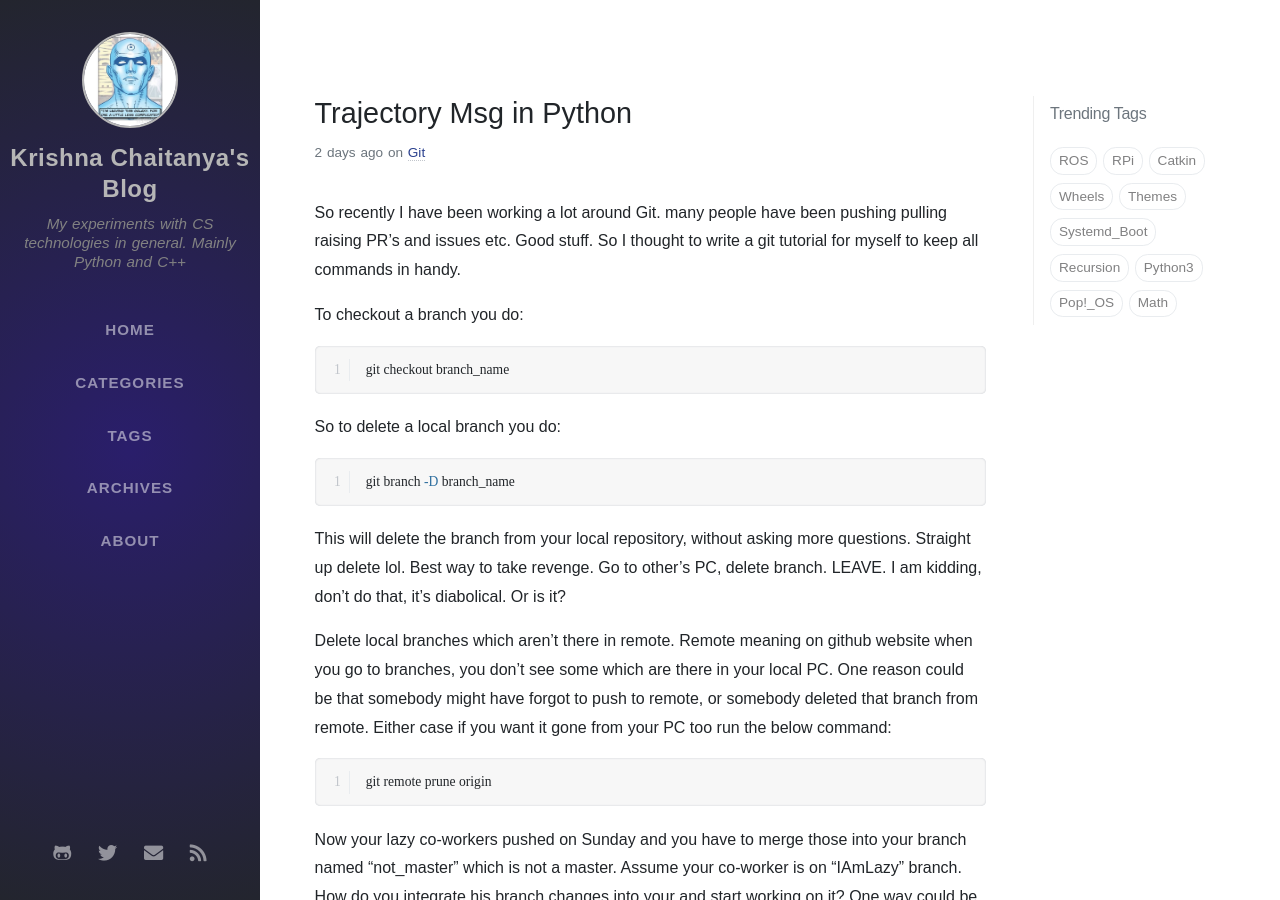
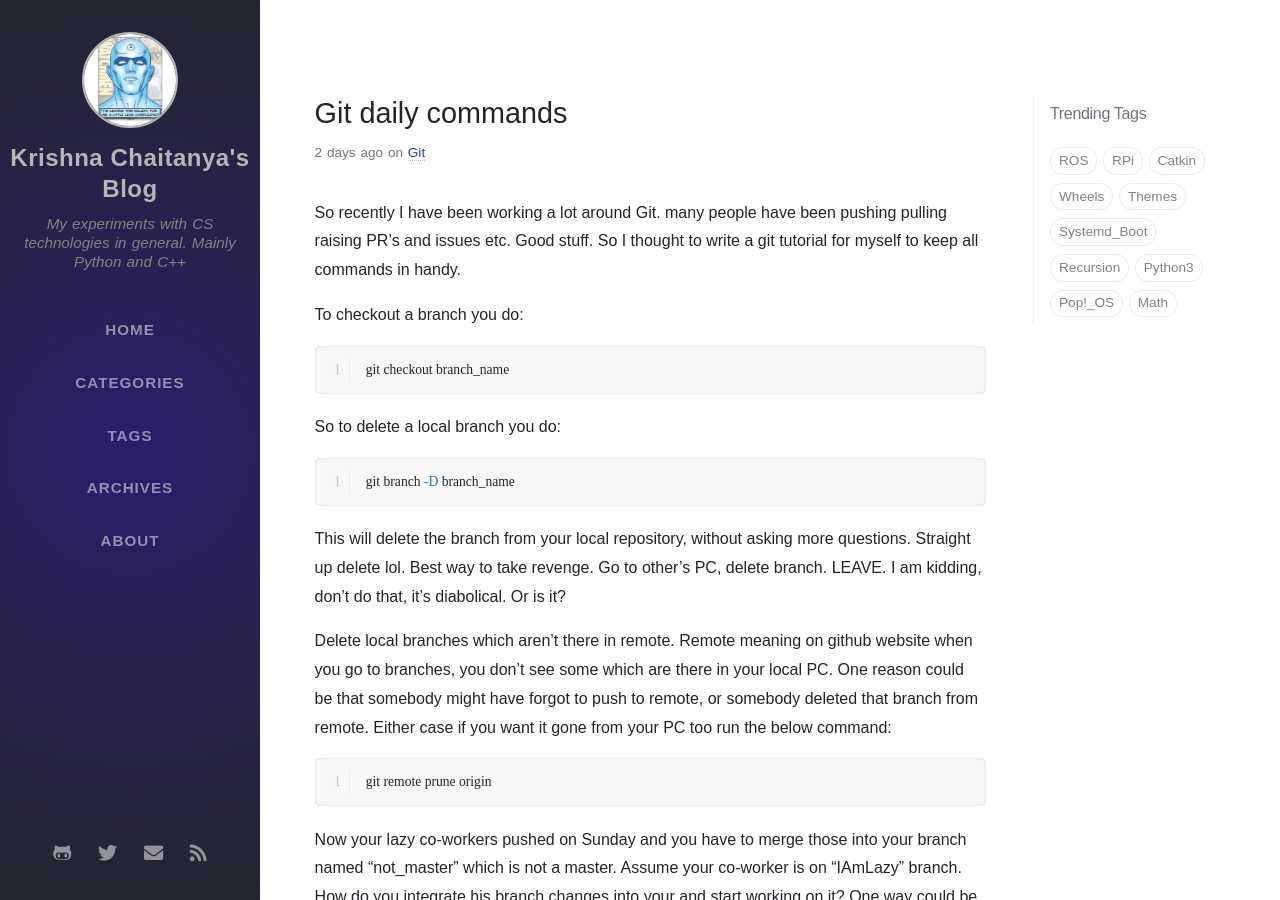
Before and after one commit to krishnachaitanya9/krishnachaitanya9.github.io, a Jekyll site: the page built from _posts/2020-02-10-Daily_Git_commands.md, in a window 1280 px wide and 900 px high. Built offline with Jekyll 4.4.1, drawn with Linux system fonts in a browser that asks for light colours; nearby versions of some CDN libraries; some web fonts are replaced.

Commit message:
Blog Content

```diff
--- a/_posts/2020-02-10-Daily_Git_commands.md
+++ b/_posts/2020-02-10-Daily_Git_commands.md
@@ -1,5 +1,5 @@
 ---
-title: "Trajectory Msg in Python"
+title: "Git daily commands"
 date: 2020-02-10 00:26:00 +0800
 categories: [Git]
 tags: [Git]
```
